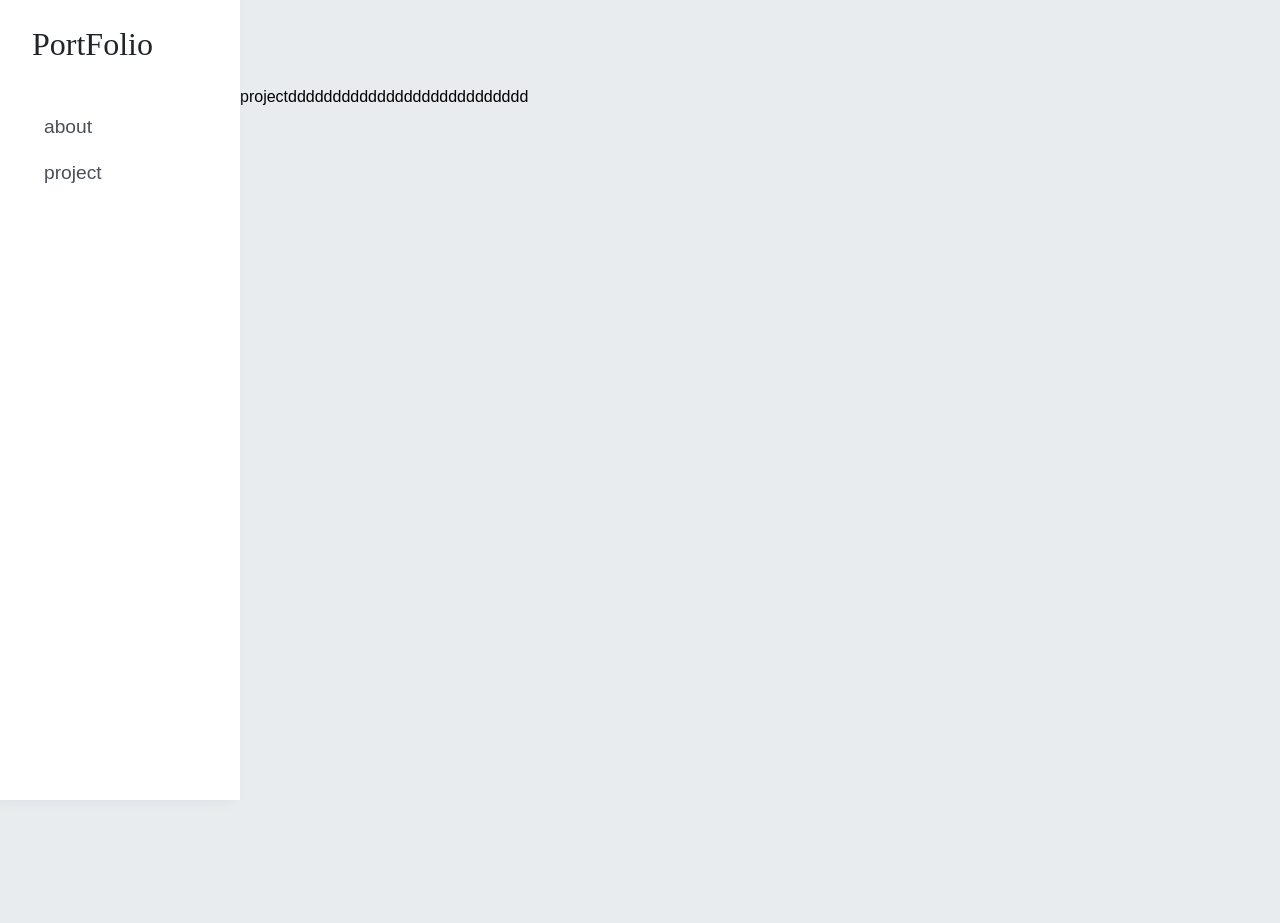
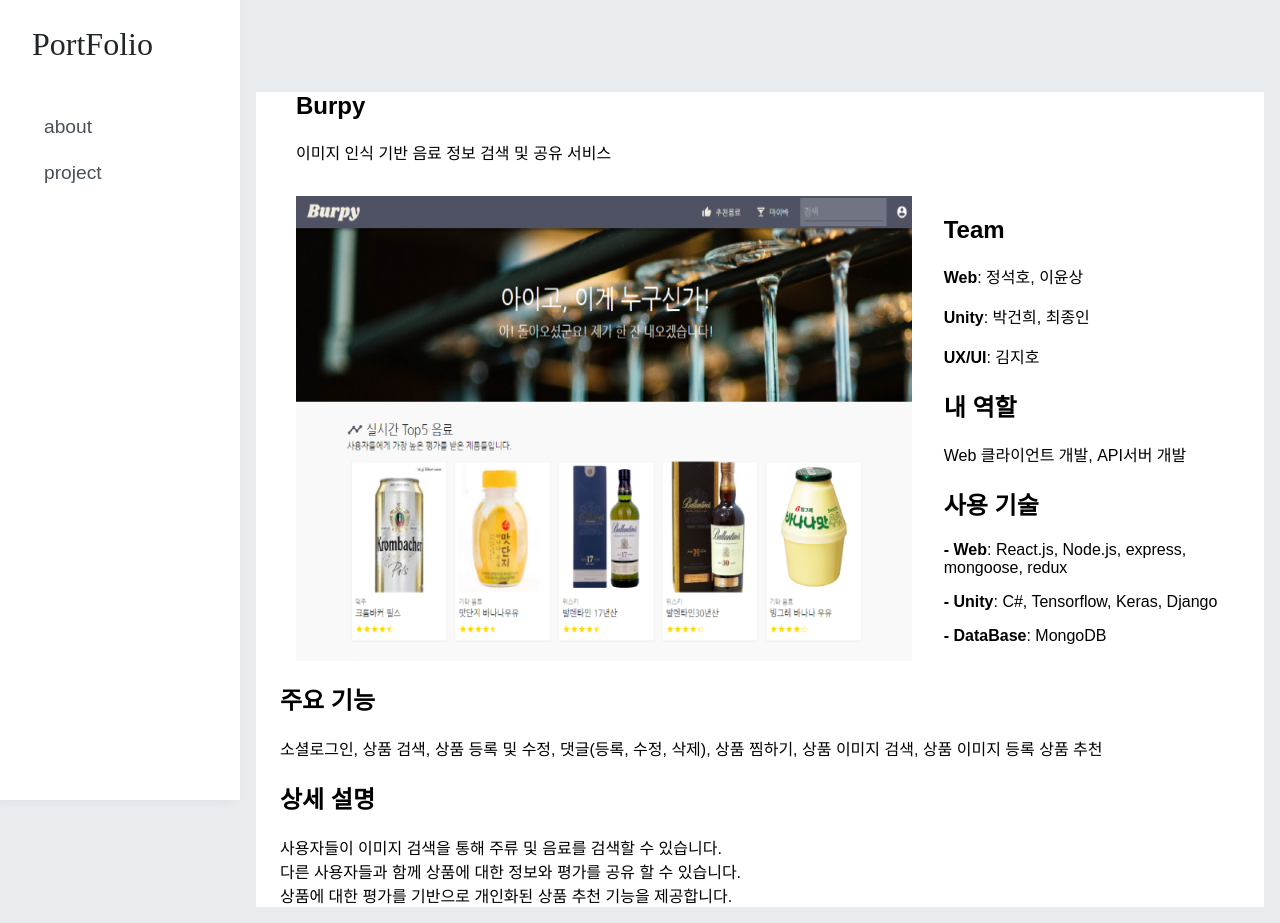
Before and after one commit to LeeYoonSang/MyPortFolio, a React (Create React App) app in the folder portfolio/: page /project in a window 1280 px wide. Before the commit the page ends 800 px from the top, so only its background shows below. Built offline with nearby package versions, Linux system fonts and the light colour scheme.

Commit message:
project 기본내용

```diff
--- a/portfolio/src/page/Project.js
+++ b/portfolio/src/page/Project.js
@@ -1,10 +1,51 @@
 import React, { Component } from 'react';
+import './Project.scss';
+import home from 'asset/home.PNG';
+import product from 'asset/product.PNG';
 
 class Project extends Component {
     render() {
         return (
-            <div>
-                projectddddddddddddddddddddddddddd
+            <div className="Paper">
+                <div className="title">
+                    <h2>Burpy</h2>
+                    <p>이미지 인식 기반 음료 정보 검색 및 공유 서비스</p>
+                </div>
+                <div className="content">
+                    <div className="img-content">
+                        <img className="img" src={home} />
+                    </div>
+                    <div className="project-info">
+                        <div>
+                            <h2>Team</h2>
+                            <p><strong>Web</strong>: 정석호, 이윤상</p>
+                            <p><strong>Unity</strong>: 박건희, 최종인</p>
+                            <p><strong>UX/UI</strong>: 김지호</p>
+                        </div>
+                        <div>
+                            <h2>내 역할</h2>
+                            <p>Web 클라이언트 개발, API서버 개발</p>
+                        </div>
+                        <div>
+                            <h2>사용 기술</h2>
+                            <p><strong>- Web</strong>: React.js, Node.js, express, mongoose, redux</p>
+                            <p><strong>- Unity</strong>: C#, Tensorflow, Keras, Django</p>
+                            <p><strong>- DataBase</strong>: MongoDB</p>
+                        </div>
+                    </div>
+                </div>
+                <div>
+                    <h2>주요 기능</h2>
+                    <p>소셜로그인, 상품 검색, 상품 등록 및 수정, 댓글(등록, 수정, 삭제), 상품 찜하기, 상품 이미지 검색, 상품 이미지 등록
+                        상품 추천
+                    </p>
+                </div>
+                <div>
+                    <h2>상세 설명</h2>
+                    <p>사용자들이 이미지 검색을 통해 주류 및 음료를 검색할 수 있습니다.<br />
+                        다른 사용자들과 함께 상품에 대한 정보와 평가를 공유 할 수 있습니다.<br />
+                        상품에 대한 평가를 기반으로 개인화된 상품 추천 기능을 제공합니다.</p>
+                </div>
             </div>
         );
     }
--- /dev/null
+++ b/portfolio/src/page/Project.scss
@@ -0,0 +1,42 @@
+@import '../style/utils.scss';
+
+.Paper{
+    background: white;
+    padding: 0 1.5em;
+    max-width: 1024px;
+    margin-left: 1rem;
+    margin-right: 1rem;
+    @include media("<large"){
+        width: auto;
+        margin-left: -.875rem;
+        margin-right: -.875rem;
+    }
+    .title{
+        padding-left: 1rem;
+    }
+    .content{
+        padding-top: 1rem;
+        width: 100%;
+        display: flex;
+        @include media("<medium"){
+            flex-direction: column;
+        }
+        .img-content{
+            max-height: 480px;
+            margin-left: 1rem;
+            padding-right: 1rem;
+            @include media("<medium"){
+                height: 240px;
+                margin-bottom: 1.5rem;
+            }
+            .img{
+                width:100%;
+                height: 100%;
+            }
+        }
+        .project-info{
+            padding-left: 1rem;
+
+        }
+    }
+}
```
Also changed, not shown: portfolio/src/asset/home.PNG (added), portfolio/src/asset/product.PNG (added).
